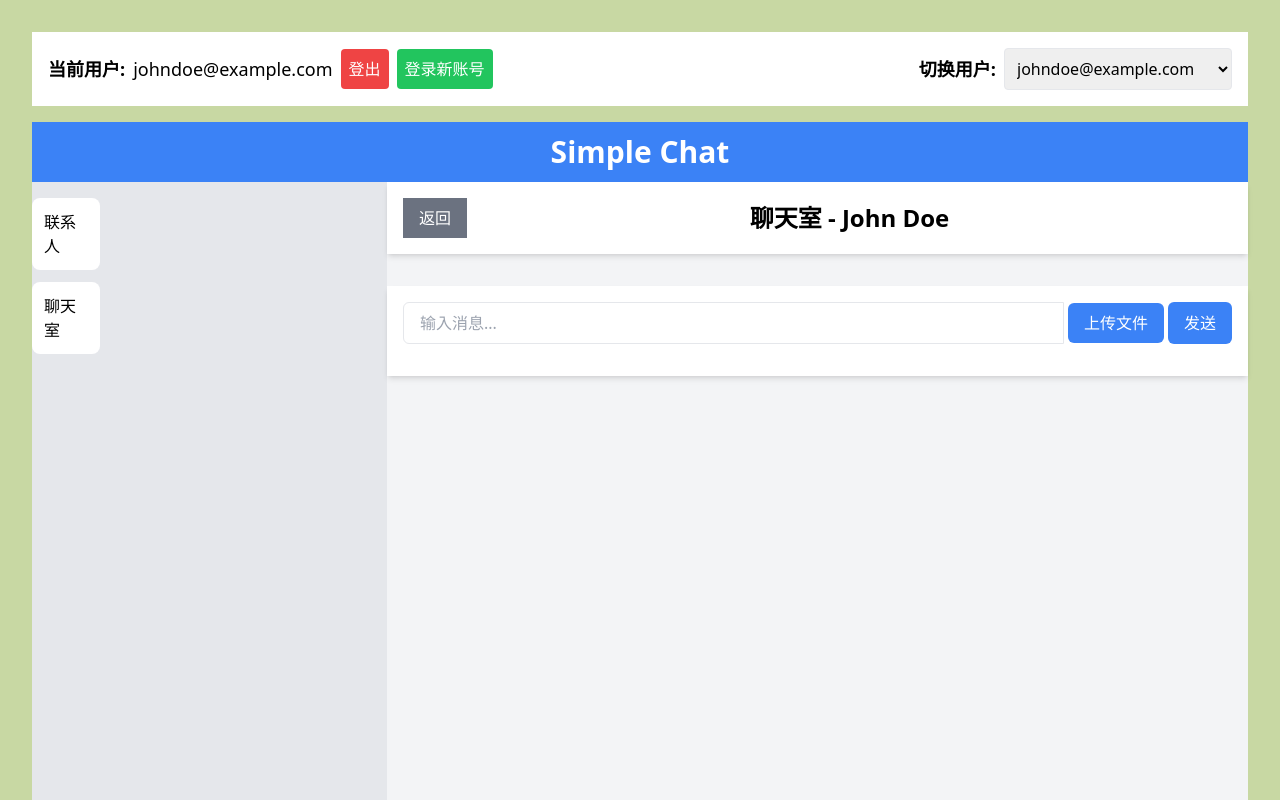
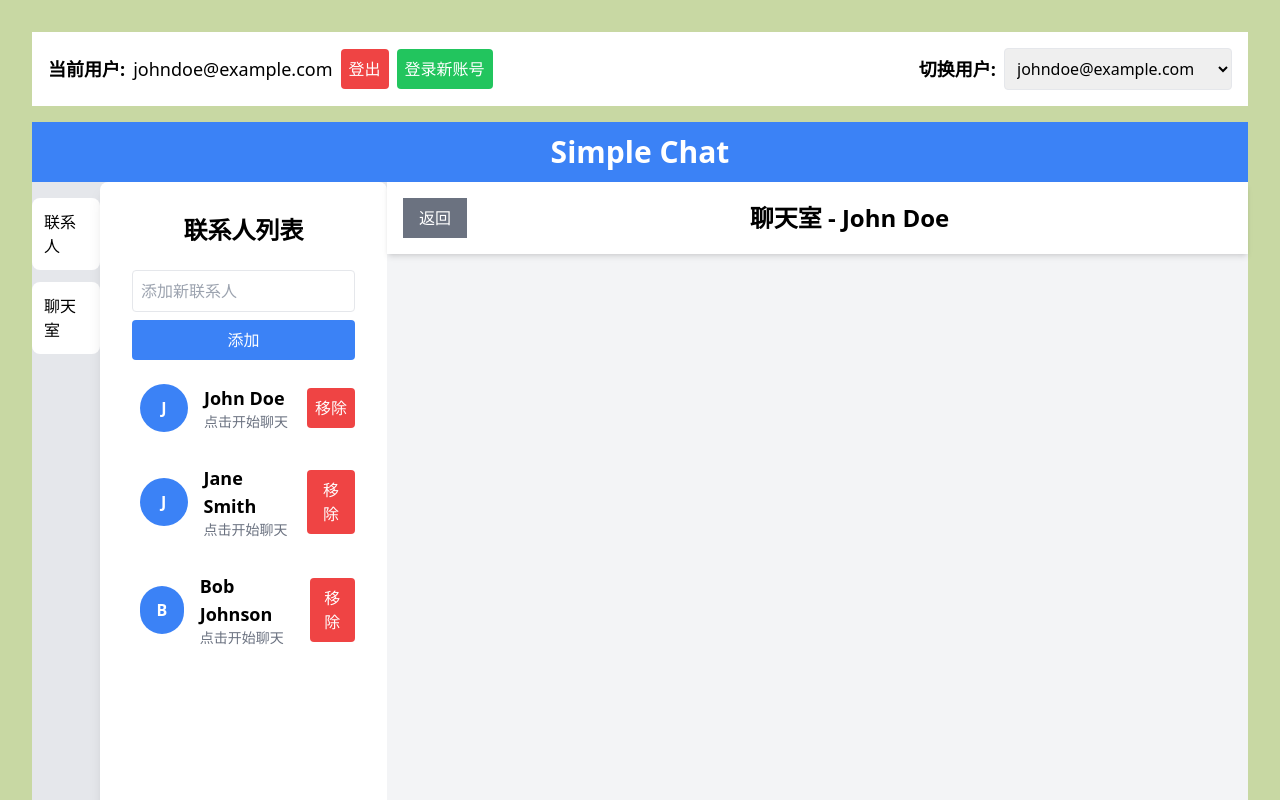
Before and after one commit to cloudblaze123/SimpleChat, a Vue app: page /Chat/1 in a window 1280 px wide. Shown: the top 800 px of the page. Built offline with nearby package versions, Linux system fonts and the light colour scheme.

Commit message:
小更新：优化UI，聊天室的消息显示组件 MessageDisplay 现在会使用除了头部和输入框以外剩下的所有高度来显示消息

```diff
--- a/src/components/Chat.vue
+++ b/src/components/Chat.vue
@@ -1,7 +1,7 @@
 <template>
-    <div class="flex flex-col h-screen bg-gray-100">
+    <div class="flex flex-col h-full bg-gray-100">
         <ChatHeader :contactId="to.id"/>
-        <MessageDisplay class="w-full" :ownId="userStore.currentUser.id" :toId="to.id"/>
+        <MessageDisplay class="w-full grow" :ownId="userStore.currentUser.id" :toId="to.id"/>
         <MessageInput />
     </div>
 </template>
--- a/src/components/MessageDisplay.vue
+++ b/src/components/MessageDisplay.vue
@@ -1,5 +1,5 @@
 <template>
-    <div class="flex-1 p-4 overflow-y-auto ">
+    <div class="p-4 overflow-y-auto ">
         <div v-for="(message, index) in messages" :key="index" class="mb-2 flex max-w-full" :class="{ 'justify-end': message.sender.id===props.ownId, 'justify-start': message.sender!==props.ownId }">
             <div class="p-2 rounded-lg flex items-start max-w-full bg-gray-200">
                 <span class="font-bold mr-2">{{ message.sender.name }}:</span>
--- a/src/views/Home.vue
+++ b/src/views/Home.vue
@@ -39,7 +39,7 @@
         </div>
 
         <!-- 二级页面 -->
-        <router-view class="h-full w-3/4 flex-grow hidden sm:block"></router-view>
+        <router-view class="h-full w-3/4 flex-grow hidden sm:flex"></router-view>
     </div>
 </template>
 
@@ -49,7 +49,7 @@
 import { ref } from "vue";
 import ContactList from "@/components/ContactList.vue";
 
-const pos = ref('');
+const pos = ref('contact-list');
 
 
 </script>
```
